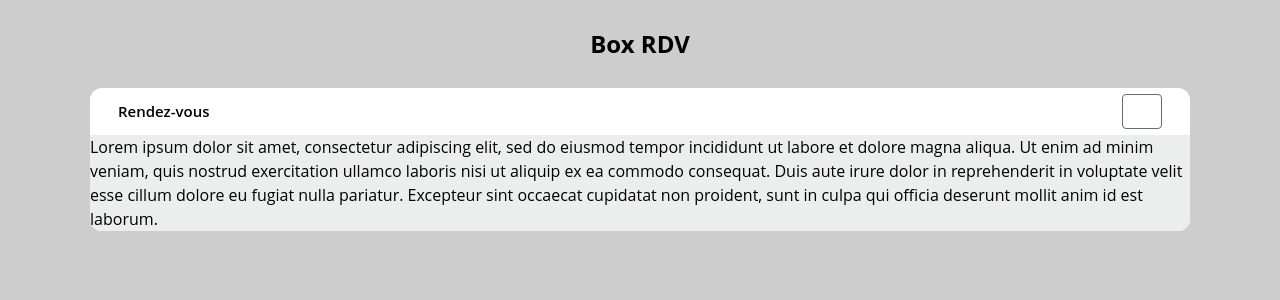
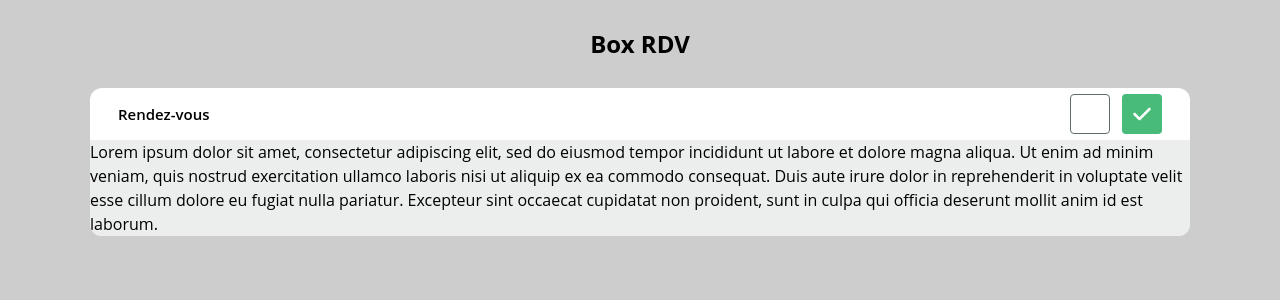
Before and after one commit to OksanaPopovichenko/Box-RDV, a React (Create React App) app: page / in a window 1280 px wide. Shown: the top 300 px of the page. Built offline with nearby package versions, Linux system fonts and the light colour scheme.

Commit message:
:sparkles: Added ButtonGroup component

```diff
--- /dev/null
+++ b/src/components/ui/ButtonGroup/ButtonGroup.tsx
@@ -0,0 +1,22 @@
+import React, { ReactNode } from "react";
+
+export interface ButtonGroupProps {
+  children: ReactNode;
+  gap: "l" | "m" | "s";
+}
+
+export default function ButtonGroup(props: ButtonGroupProps): JSX.Element {
+  const { children, gap } = props;
+
+  const gapList: { [key: string]: string } = {
+    l: "gap-5",
+    m: "gap-3",
+    s: "gap-2",
+  };
+
+  return (
+    <div className={`flex justify-center items-start ${gapList[gap]}`}>
+      {children}
+    </div>
+  );
+}
--- a/src/components/ui/index.tsx
+++ b/src/components/ui/index.tsx
@@ -1,4 +1,5 @@
 import Card from "./Card/Card";
 import Button from "./Button/Button";
+import ButtonGroup from "./ButtonGroup/ButtonGroup";
 
-export { Card, Button };
+export { Card, Button, ButtonGroup };
--- a/src/pages/Homepage/App.tsx
+++ b/src/pages/Homepage/App.tsx
@@ -1,7 +1,7 @@
 import React from "react";
 import { FontAwesomeIcon } from "@fortawesome/react-fontawesome";
-import { faArrowLeft } from "@fortawesome/free-solid-svg-icons";
-import { Card, Button } from "../../components/ui";
+import { faArrowLeft, faCheck } from "@fortawesome/free-solid-svg-icons";
+import { Card, Button, ButtonGroup } from "../../components/ui";
 
 function App(): JSX.Element {
   return (
@@ -13,13 +13,28 @@ function App(): JSX.Element {
         header={{
           title: "Rendez-vous",
           buttonGroup: (
+            <ButtonGroup gap="m">
               <Button
                 variety="outline"
                 size="m"
                 iconRight={
-                <FontAwesomeIcon icon={faArrowLeft} className="w-[18px]" />
+                  <FontAwesomeIcon
+                    icon={faArrowLeft}
+                    className="w-[18px] h-[18px]"
+                  />
                 }
               />
+              <Button
+                variety="primary"
+                size="m"
+                iconRight={
+                  <FontAwesomeIcon
+                    icon={faCheck}
+                    className="w-[20px] h-[20px]"
+                  />
+                }
+              />
+            </ButtonGroup>
           ),
         }}
       >
```
Lines whose indentation alone changed are shown as unchanged.
